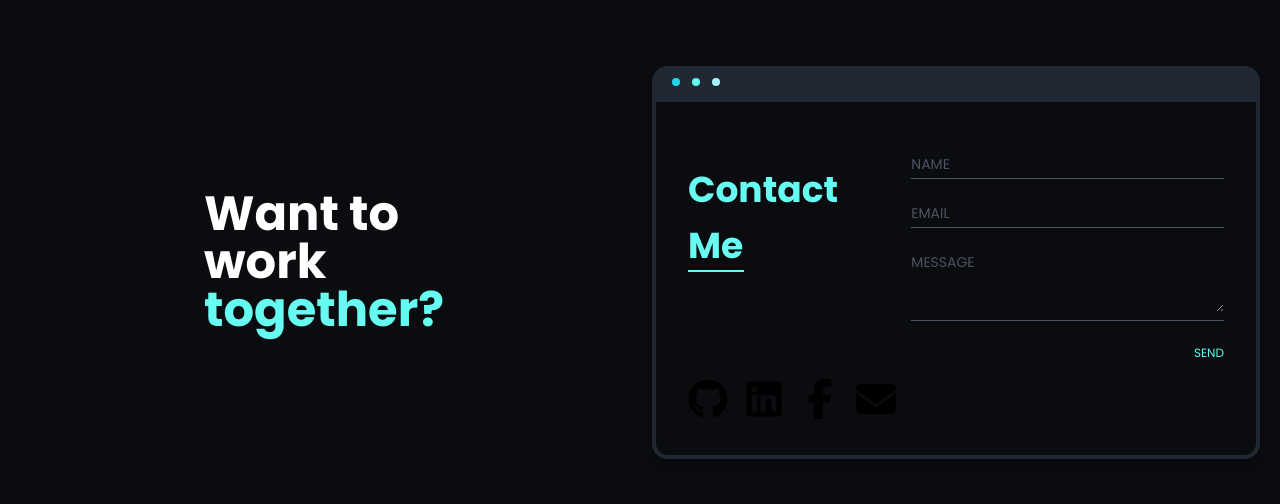
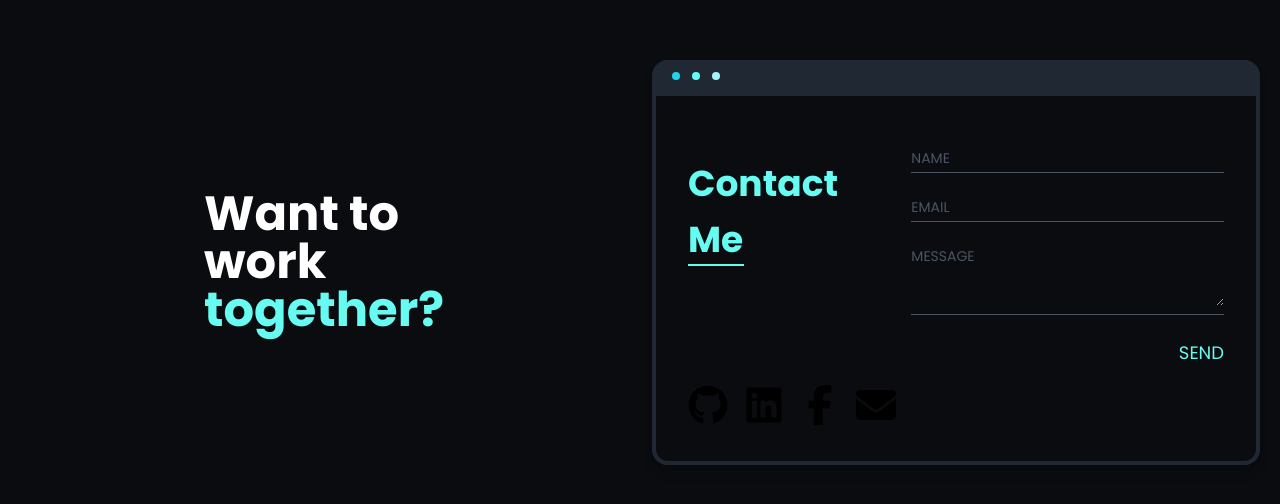
Before and after one commit to JorgeGuiller/jorgeguiller.github.io, a Next.js app: page /contact in a window 1280 px wide. Shown: the part 138-642 px from the top of the page. Built offline with nearby package versions, Linux system fonts and the light colour scheme.

Commit message:
update social media icons hover color on contact page

```diff
--- a/src/app/contact/page.tsx
+++ b/src/app/contact/page.tsx
@@ -132,7 +132,7 @@ export default function Contact() {
                     {/* <button type="button" className="text-white hover:border-b-2 hover:border-accent border-b-2 border-transparent">
                       CANCEL
                     </button> */}
-                    <button disabled={isSubmitting} type="submit" className="text-accent hover:border-b-2 hover:border-accent border-b-2 border-transparent">
+                    <button disabled={isSubmitting} type="submit" className="text-accent hover:border-b-2 text-lg hover:border-accent border-b-2 border-transparent">
                       {isSubmitting? 'Sending...' : 'SEND'}
                     </button>
                   </div>
@@ -148,7 +148,7 @@ export default function Contact() {
                   >
                     <FontAwesomeIcon
                       icon={social.icon}
-                      className="h-[40px] w-[40px]"
+                      className="h-[40px] w-[40px] hover:text-accent"
                     />
                   </button>
                 ))}
```
